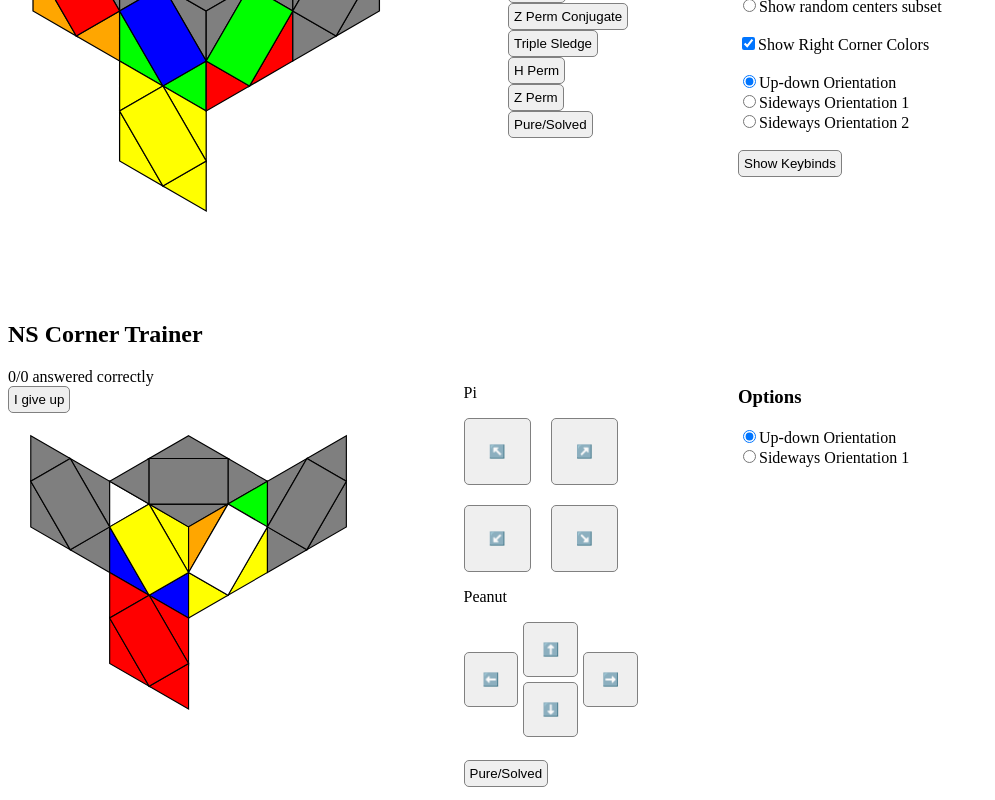
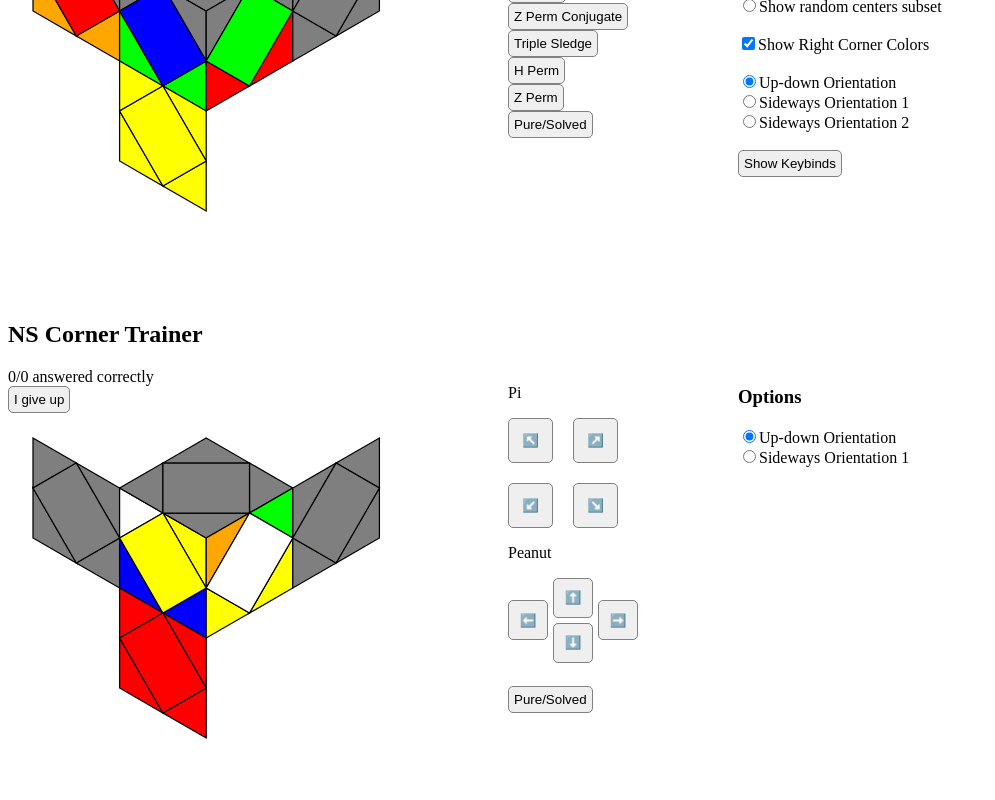
Before and after one commit to edogaki/skewb-trainer, a React (Vite) app: page / in a window 1280 px wide. Shown: the part 286-1086 px from the top of the page, without its empty margins (0-995 px from the left). Built offline with nearby package versions, Linux system fonts and the light colour scheme.

Commit message:
Fix minor bugs

```diff
--- a/src/NSCornerTrainer.tsx
+++ b/src/NSCornerTrainer.tsx
@@ -1,4 +1,4 @@
-import { useEffect, useState } from 'react';
+import { useEffect, useLayoutEffect, useState } from 'react';
 import SkewbRenderer from './SkewbRenderer';
 import { type NSCornerTrainerState, nsCornerTrainerStateToCornerOrientation, CornerOrientation, nsCornerTrainerStateToSkewbRendererState, type NSCornerTrainerOptions } from './utils/skewbUtils';
 import { CubeRotation, shuffleArray } from './utils/math';
@@ -81,7 +81,7 @@ function NSCornerTrainer() {
         return () => clearTimeout(id);
     }, [answeredCorrectButton]);
 
-    useEffect(() => {
+    useLayoutEffect(() => {
         newState();
     }, [options]);
 
--- a/src/Skewb.css
+++ b/src/Skewb.css
@@ -14,13 +14,18 @@
     flex: 0 1 500px;
 }
 
-.trainer-right {
+.trainer.center > .trainer-right {
     flex: 0 0 auto;
+}
+
+.trainer.corner > .trainer-right {
+    flex: 0 0 130px;
 }
 
 .trainer-info {
     flex: 1 0 300px;
 }
+
 
 .skewb-box {
     /* border: solid; */
```
